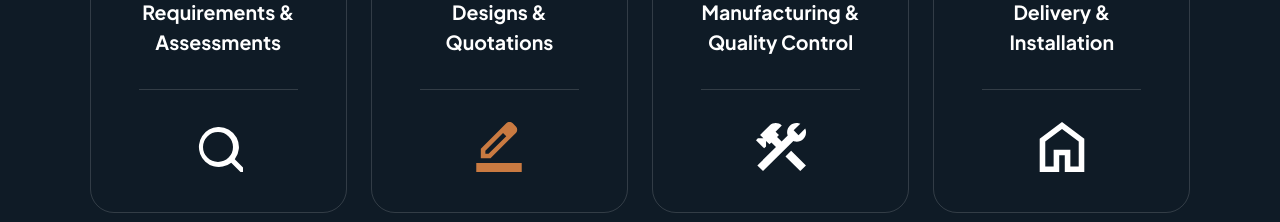
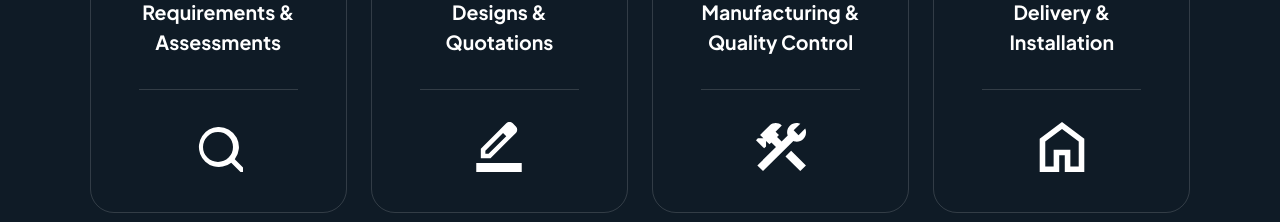
Before and after one commit to saharshcabins/saharshweb, a Next.js app: page / in a window 1280 px wide. Shown: the part 6580-6802 px from the top of the page. Built offline with nearby package versions, Linux system fonts and the light colour scheme.

Commit message:
Fix NoteIcon hardcoded fill; add title hover effect to Our Process cards

```diff
--- a/src/components/ui/OurProcessCardNew.tsx
+++ b/src/components/ui/OurProcessCardNew.tsx
@@ -28,7 +28,7 @@ const OurProcessCardNew: React.FC<OurProcessCardNewProps> = ({
         >
           {number}
         </TextBuilder>
-        <TextBuilder fontSize="22px" weight="bold" color="light" className="whitespace-nowrap">
+        <TextBuilder fontSize="22px" weight="bold" color="light" className="whitespace-nowrap group-hover:text-[var(--color-primary)] transition-colors duration-300">
           {title}
         </TextBuilder>
       </div>
--- a/src/utils/svgUtils.tsx
+++ b/src/utils/svgUtils.tsx
@@ -2,7 +2,7 @@ export const NoteIcon = () => {
   return (
     <svg       className="w-full h-full fill-current" // 👈 takes full size of parent div + inherits color
  viewBox="0 0 50 55" fill="none" xmlns="http://www.w3.org/2000/svg">
-<path d="M0 55V45H50V55H0ZM10 35H13.5L33 15.5625L29.4375 12L10 31.5V35ZM5 40V29.375L33 1.4375C33.4583 0.979167 33.9896 0.625 34.5938 0.375C35.1979 0.125 35.8333 0 36.5 0C37.1667 0 37.8125 0.125 38.4375 0.375C39.0625 0.625 39.625 1 40.125 1.5L43.5625 5C44.0625 5.45833 44.4271 6 44.6563 6.625C44.8854 7.25 45 7.89583 45 8.5625C45 9.1875 44.8854 9.80208 44.6563 10.4062C44.4271 11.0104 44.0625 11.5625 43.5625 12.0625L15.625 40H5Z" fill="#C97A41"/>
+<path d="M0 55V45H50V55H0ZM10 35H13.5L33 15.5625L29.4375 12L10 31.5V35ZM5 40V29.375L33 1.4375C33.4583 0.979167 33.9896 0.625 34.5938 0.375C35.1979 0.125 35.8333 0 36.5 0C37.1667 0 37.8125 0.125 38.4375 0.375C39.0625 0.625 39.625 1 40.125 1.5L43.5625 5C44.0625 5.45833 44.4271 6 44.6563 6.625C44.8854 7.25 45 7.89583 45 8.5625C45 9.1875 44.8854 9.80208 44.6563 10.4062C44.4271 11.0104 44.0625 11.5625 43.5625 12.0625L15.625 40H5Z" fill="currentColor"/>
 </svg>
 
 
```
